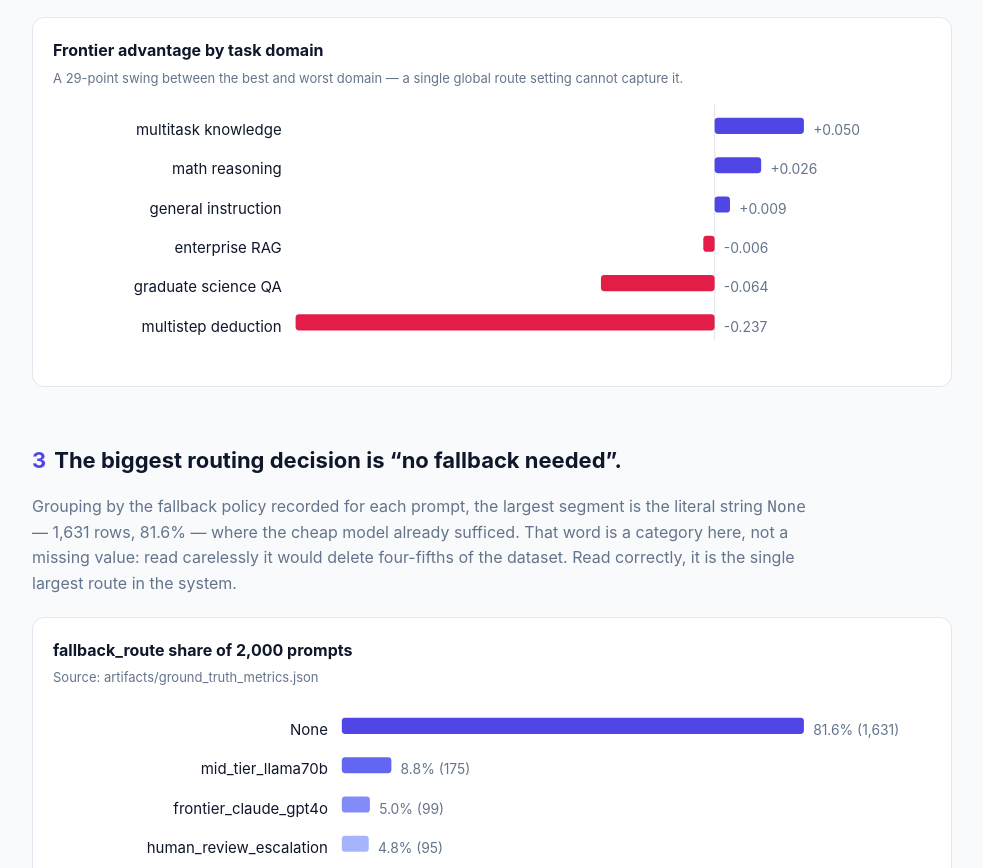
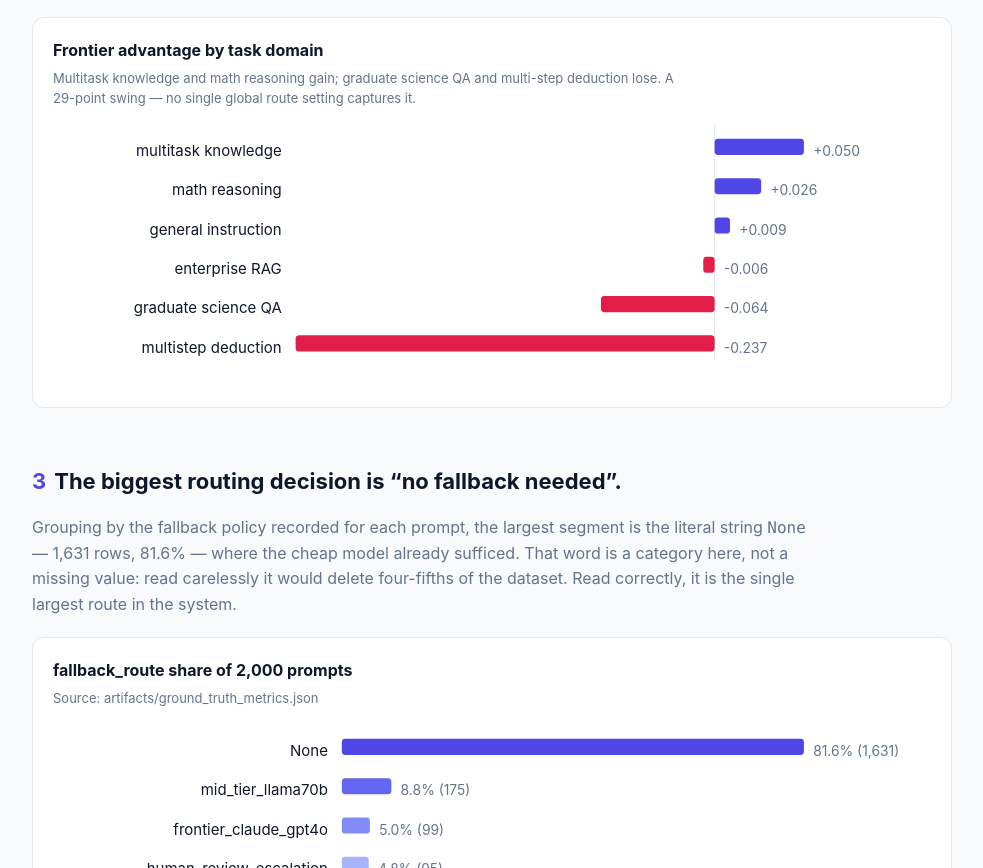
Before and after one commit to pkbros/AI_Routing_Analysis, a plain HTML site: page index.html in a window 1280 px wide. Shown: the part 1443-2311 px from the top of the page, without its empty margins (148-1131 px from the left). Drawn offline with Linux system fonts and the light colour scheme.

Commit message:
Correct the domain reading: math reasoning is a gain, not a loss

```diff
--- a/index.html
+++ b/index.html
@@ -104,7 +104,7 @@ a{color:var(--frontier)}
 
 <div class='panel'>
   <h3>Frontier advantage by task domain</h3>
-  <p class='cap'>A 29-point swing between the best and worst domain — a single global route setting cannot capture it.</p>
+  <p class='cap'>Multitask knowledge and math reasoning gain; graduate science QA and multi-step deduction lose. A 29-point swing — no single global route setting captures it.</p>
   <svg viewBox='0 0 760 220' width='100%' role='img' xmlns='http://www.w3.org/2000/svg'>
     <line x1='572.7' y1='0' x2='572.7' y2='204' stroke='#e2e8f0' stroke-width='1'/>
     <text x='198' y='27' text-anchor='end' font-size='13' fill='#0f172a'>multitask knowledge</text>
```
